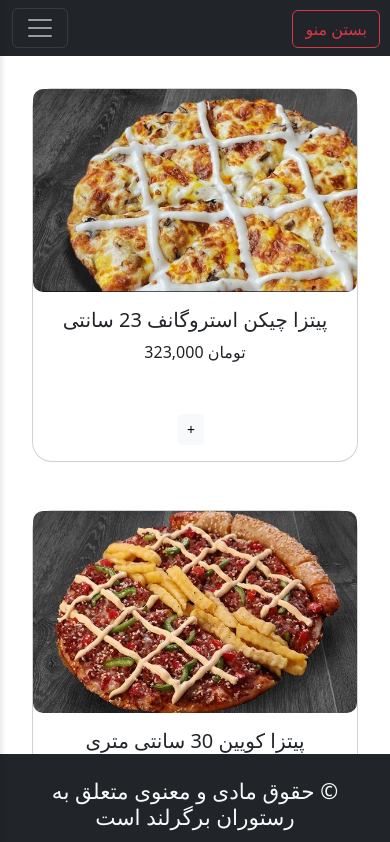
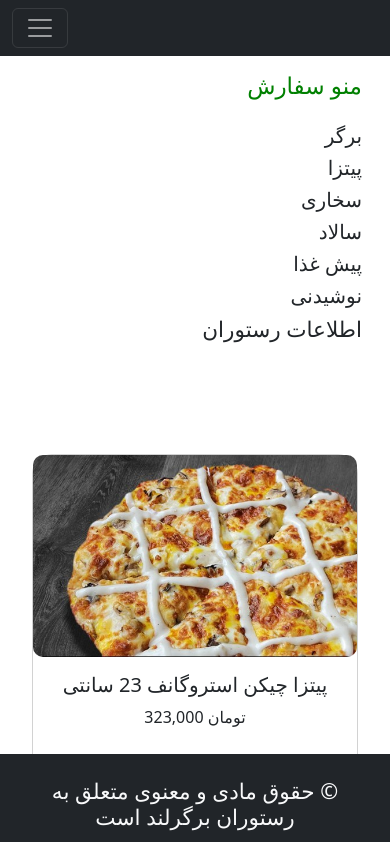
Before and after one commit to sarahkhoshaghebat/food-store, a React (Create React App) app: page /pizza in a window 390 px wide. Shown: the top 842 px of the page. Built offline with nearby package versions, Linux system fonts and the light colour scheme; the HTML template or start-up script is replaced by a standard one.

Commit message:
redesign and change code for menu

```diff
--- a/src/components/appetizer.jsx
+++ b/src/components/appetizer.jsx
@@ -13,6 +13,9 @@ export const Appetizer = () => {
     <React.Fragment>
       <div className="container p-3 mb-5">
         <div className="row">
+          <div className=" col-lg-3 col-md-4 text-end">
+            <Menu />
+          </div>
           <div className="col-lg-9 col-md-8">
             <div className="row">
               {appetizerProducts.map((productData) => (
@@ -20,9 +23,6 @@ export const Appetizer = () => {
               ))}
             </div>
           </div>
-          <div className="col-lg-3 col-md-4 text-end">
-            <Menu />
-          </div>
         </div>
       </div>
     </React.Fragment>
--- a/src/components/burger.jsx
+++ b/src/components/burger.jsx
@@ -12,16 +12,16 @@ export const Burger = () => {
     <React.Fragment>
       <div className="container p-3 mb-5">
         <div className="row">
-          <div className="col-lg-9 col-md-8">
+          <div className="col-lg-3 col-md-4 text-end">
+            <Menu />
+          </div>
+          <div className=" col-lg-9 col-md-8">
             <div className="row">
               {burgerProducts.map((productData) => (
                 <Product key={productData.id} data={productData} />
               ))}
             </div>
           </div>
-          <div className="col-lg-3 col-md-4 text-end">
-            <Menu />
-          </div>
         </div>
       </div>
     </React.Fragment>
--- a/src/components/drink.jsx
+++ b/src/components/drink.jsx
@@ -13,16 +13,16 @@ export const Drink = () => {
     <React.Fragment>
       <div className="container p-3 mb-5">
         <div className="row">
-          <div className="col-lg-9 col-md-8">
+          <div className="col-lg-3 col-md-4 text-end">
+            <Menu />
+          </div>
+          <div className=" col-lg-9 col-md-8">
             <div className="row">
               {drinkProducts.map((productData) => (
                 <Product key={productData.id} data={productData} />
               ))}
             </div>
           </div>
-          <div className="col-lg-3 col-md-4 text-end">
-            <Menu />
-          </div>
         </div>
       </div>
     </React.Fragment>
--- a/src/components/menu/menu.css
+++ b/src/components/menu/menu.css
@@ -8,26 +8,20 @@
     text-decoration: none !important;
   }
 
-  .toggle-btn {
-    position: fixed;
-    top: 10px;
-    right: 10px;
-    z-index: 1000;
+
+  @media (max-width: 768px) {
+    .sideBar {
+      position: relative;
+      width: 100%;
+      height: auto;
+      color: green;
+      display: block;
+      overflow: auto;
+      margin: 0;
+    }
+    .menu-item{
+      width: 100%;
+    display: block;
+    margin-bottom: 10px;
+    }
   }
-
-  .sideBar {
-    position: fixed;
-    top: 0;
-    left: 0;
-    width: 250px;
-    height: 100%;
-    background-color: #fff;
-    box-shadow: 2px 0 5px rgba(0, 0, 0, 0.1);
-    transform: translateX(-100%);
-    transition: transform 0.3s ease-in-out;
-    z-index: 999; /* بالاترین سطح برای نمایش منو */
-  }
-
-  .sideBar.open {
-    transform: translateX(0);
-  }
--- a/src/components/menu/menu.js
+++ b/src/components/menu/menu.js
@@ -1,91 +1,67 @@
-import React, { useState } from "react";
+import React from "react";
 import { Link } from "react-router-dom";
 import'./menu.css';
 
 export const Menu = () => {
-  const [isOpen, setIsOpen] = useState(false);
-  const toggleButton = () => {
-    setIsOpen(!isOpen);
-  };
 
   return (
     <>
-      <button
-        className="toggle-btn btn btn-outline-danger"
-        onClick={toggleButton}
-      >
-        {isOpen ? " باز کردن منو" : "بستن منو"}
-      </button>
-      <div className={`sideBar${isOpen ? "open" : ""}`}>
-        <div className="container ">
+    <div className="sideBar mb-5">
+        <div className="container mb-5 menu-item">
           <div className="row mb-3">
             <h3>منو سفارش</h3>
           </div>
-          <div className="row">
-            <div className="col-12 mb-2 menu-item">
+            <div className="col-12 mb-2">
               <h5>
                 <Link to="/burger" className="menu ">
                   برگر
                 </Link>
               </h5>
-            </div>
           </div>
-          <div className="row">
-            <div className="col-12 mb-2 menu-item">
+            <div className="col-12 mb-2">
               <h5>
                 <Link to="/pizza" className="menu ">
                   پیتزا
                 </Link>
               </h5>
-            </div>
           </div>
-          <div className="row">
-            <div className="col-12 mb-2 menu-item">
+            <div className="col-12 mb-2">
               <h5>
                 <Link to="/toast" className="menu ">
                   سخاری
                 </Link>
               </h5>
-            </div>
           </div>
-          <div className="row">
-            <div className="col-12 mb-2 menu-item">
+            <div className="col-12 mb-2">
               <h5>
                 <Link to="/salad" className="menu ">
                   سالاد
                 </Link>
               </h5>
-            </div>
           </div>
-          <div className="row">
-            <div className="col-12 mb-2 menu-item">
+            <div className="col-12 mb-2">
               <h5>
                 <Link to="/appetizer" className="menu  ">
                   پيش غذا
                 </Link>
               </h5>
-            </div>
           </div>
-          <div className="row">
-            <div className="col-12 mb-2 menu-item">
+            <div className="col-12 mb-2">
               <h5>
                 <Link to="/drink" className="menu ">
                   نوشیدنی{" "}
                 </Link>
               </h5>
-            </div>
           </div>
-          <div className="row">
-            <div className="col-12 mb-2 menu-item">
+            <div className="col-12 mb-2">
               <h4>
                 <Link to="/restaurantInformation" className="menu">
                   اطلاعات رستوران
                 </Link>
               </h4>
-            </div>
+          </div>
           </div>
         </div>
-      </div>
     </>
   );
 };
--- a/src/components/pizza.jsx
+++ b/src/components/pizza.jsx
@@ -12,6 +12,9 @@ export const Pizza = () => {
     <React.Fragment>
       <div className="container p-3 pb-5">
         <div className="row">
+          <div className="col-lg-3 col-md-4 text-end">
+            <Menu />
+          </div>
           <div className="col-lg-9 col-md-8">
             <div className="row">
               {pizzaProducts.map((productData) => (
@@ -19,9 +22,6 @@ export const Pizza = () => {
               ))}
             </div>
           </div>
-          <div className="col-lg-3 col-md-4 text-end">
-            <Menu />
-          </div>
         </div>
       </div>
     </React.Fragment>
--- a/src/components/salad.jsx
+++ b/src/components/salad.jsx
@@ -3,7 +3,7 @@ import { PRODUCTS } from "../data/products";
 import { Product } from "../pages/shop/product";
 import { Menu } from "../components/menu/menu";
 
-export const Salad =() =>{
+export const Salad = () => {
   const saladProducts = PRODUCTS.filter((product) =>
     product.productName.includes("سالاد")
   );
@@ -11,6 +11,9 @@ export const Salad =() =>{
     <React.Fragment>
       <div className="container p-3 mb-5">
         <div className="row">
+          <div className="col-lg-3 col-md-4 text-end">
+            <Menu />
+          </div>
           <div className="col-lg-9 col-md-8">
             <div className="row">
               {saladProducts.map((productData) => (
@@ -18,11 +21,8 @@ export const Salad =() =>{
               ))}
             </div>
           </div>
-                      <div className="col-lg-3 col-md-4 text-end">
-                        <Menu />
-                      </div>
         </div>
       </div>
     </React.Fragment>
   );
-}
+};
--- a/src/components/toast.jsx
+++ b/src/components/toast.jsx
@@ -11,6 +11,9 @@ export const Toast = () => {
     <React.Fragment>
       <div className="container p-3 mb-5">
         <div className="row">
+          <div className="col-lg-3 col-md-4 text-end">
+            <Menu />
+          </div>
           <div className="col-lg-9 col-md-8">
             <div className="row">
               {toastProducts.map((productData) => (
@@ -18,11 +21,8 @@ export const Toast = () => {
               ))}
             </div>
           </div>
-              <div className="col-lg-3 col-md-4 text-end">
-                <Menu />
-              </div>
-            </div>
-          </div>
+        </div>
+      </div>
     </React.Fragment>
   );
 };
--- a/src/pages/shop/shop.jsx
+++ b/src/pages/shop/shop.jsx
@@ -8,20 +8,16 @@ export const Shop = () => {
     <React.Fragment>
       <div className="container p-3 mb-5">
         <div className="row">
-          {/* تنظیم اندازه ستون‌ها برای نمایش در اندازه‌های مختلف */}
-          <div className="col-md-9 col-sm-12">
+          {/* منو در سمت چپ یا بالای صفحه */}
+          <div className="col-md-3 text-end">
+            <Menu />
+          </div>
+          {/* بخش محصولات در سمت راست یا زیر منو */}
+          <div className="col-md-9">
             <div className="row">
               {PRODUCTS.map((productData) => (
                 <Product key={productData.id} data={productData} />
               ))}
-            </div>
-          </div>
-          {/* منوی کناری */}
-          <div className="col-md-3 col-sm-12 text-end">
-            <div className="row">
-              <div className="col-12 p-0">
-                <Menu />
-              </div>
             </div>
           </div>
         </div>
```
Lines whose indentation alone changed are shown as unchanged.
